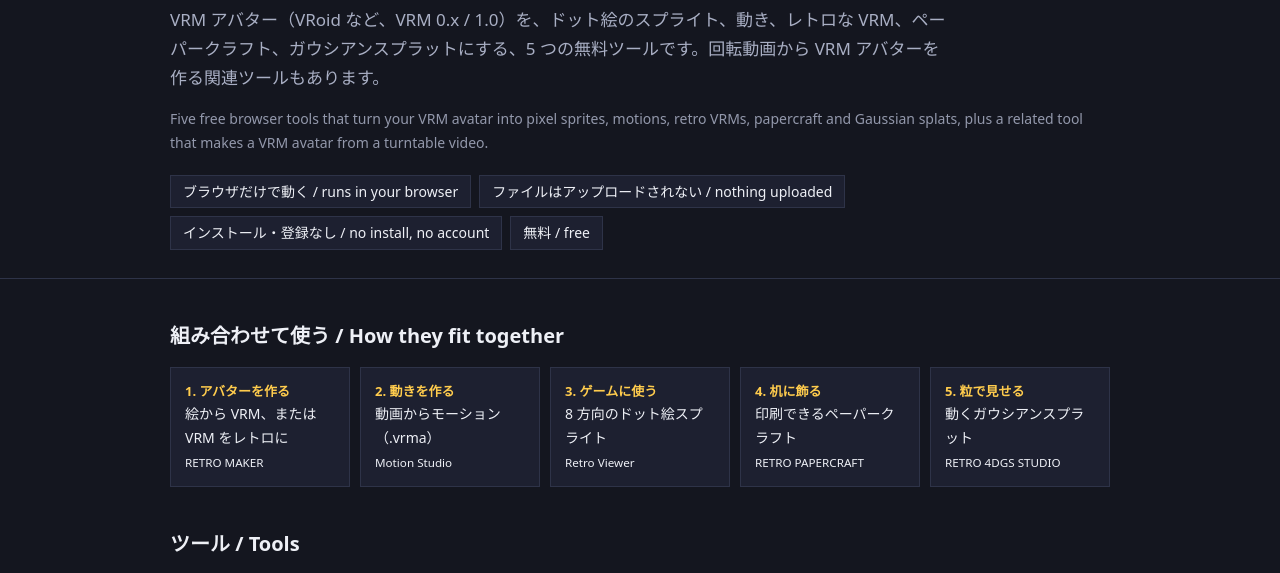
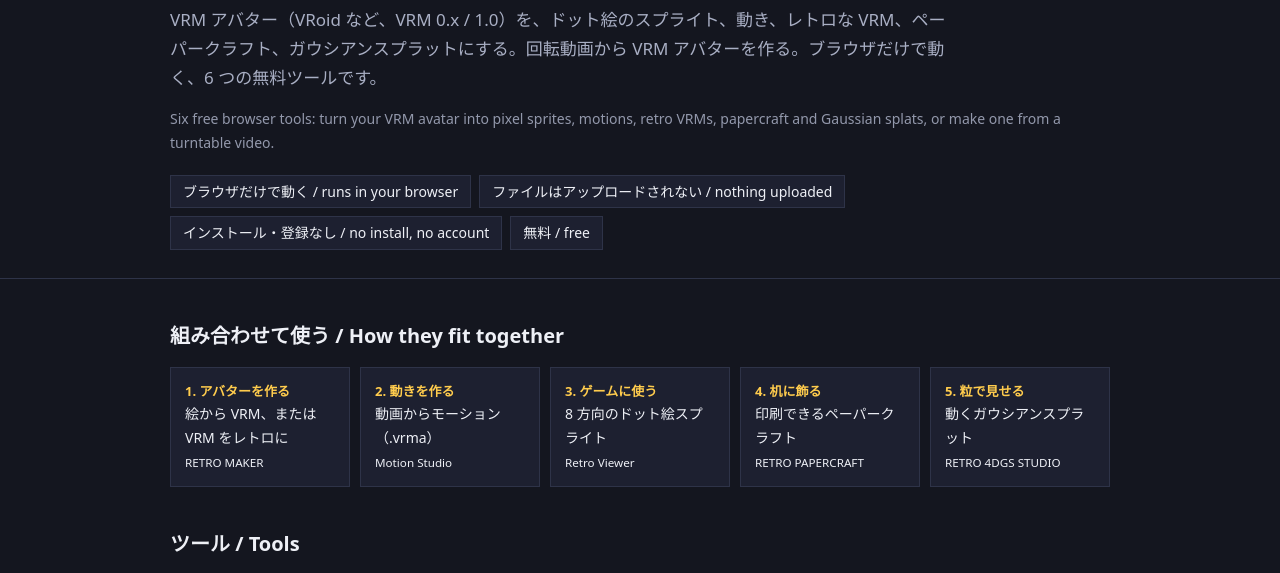
Before and after one commit to harukaappscreate/vrm-retro, a plain HTML site: page index.html in a window 1280 px wide. Shown: the part 157-730 px from the top of the page. Drawn offline with Linux system fonts and the light colour scheme.

Commit message:
Add files via upload

```diff
--- a/index.html
+++ b/index.html
@@ -4,9 +4,9 @@
 <meta charset="utf-8">
 <meta name="viewport" content="width=device-width, initial-scale=1">
 <title>VRM Retro シリーズ ── VRM アバターをレトロに使う、ブラウザだけの無料ツール</title>
-<meta name="description" content="VRM アバターを、ドット絵のスプライト、モーション、レトロな VRM、ペーパークラフト、ガウシアンスプラットにする 5 つの無料ツールと、回転動画から VRM を作る関連ツール。ブラウザだけで動き、ファイルはアップロードされません。">
+<meta name="description" content="VRM アバターを、ドット絵のスプライト、モーション、レトロな VRM、ペーパークラフト、ガウシアンスプラットにする。回転動画から VRM を作る。6 つの無料ツール。ブラウザだけで動き、ファイルはアップロードされません。">
 <meta property="og:title" content="VRM Retro シリーズ">
-<meta property="og:description" content="VRM アバターをレトロに使う、ブラウザだけの無料ツール 5 本と、関連ツール 1 本。ファイルはアップロードされません。">
+<meta property="og:description" content="VRM アバターをレトロに使う、ブラウザだけの無料ツール 6 本。ファイルはアップロードされません。">
 <meta property="og:type" content="website">
 <meta property="og:image" content="https://img.itch.zone/aW1nLzMyMTA4MDc5LnBuZw==/original/NmZkB9.png">
 <meta name="twitter:card" content="summary_large_image">
@@ -61,8 +61,8 @@
   <div class="wrap">
     <span class="badge">VRM RETRO SERIES</span>
     <h1>VRM アバターを、レトロに使う。</h1>
-    <p class="lead">VRM アバター（VRoid など、VRM 0.x / 1.0）を、ドット絵のスプライト、動き、レトロな VRM、ペーパークラフト、ガウシアンスプラットにする、5 つの無料ツールです。回転動画から VRM アバターを作る関連ツールもあります。</p>
-    <p class="en">Five free browser tools that turn your VRM avatar into pixel sprites, motions, retro VRMs, papercraft and Gaussian splats, plus a related tool that makes a VRM avatar from a turntable video.</p>
+    <p class="lead">VRM アバター（VRoid など、VRM 0.x / 1.0）を、ドット絵のスプライト、動き、レトロな VRM、ペーパークラフト、ガウシアンスプラットにする。回転動画から VRM アバターを作る。ブラウザだけで動く、6 つの無料ツールです。</p>
+    <p class="en">Six free browser tools: turn your VRM avatar into pixel sprites, motions, retro VRMs, papercraft and Gaussian splats, or make one from a turntable video.</p>
     <ul class="points">
       <li>ブラウザだけで動く / runs in your browser</li>
       <li>ファイルはアップロードされない / nothing uploaded</li>
```
Also changed, not shown: 1 other file.
